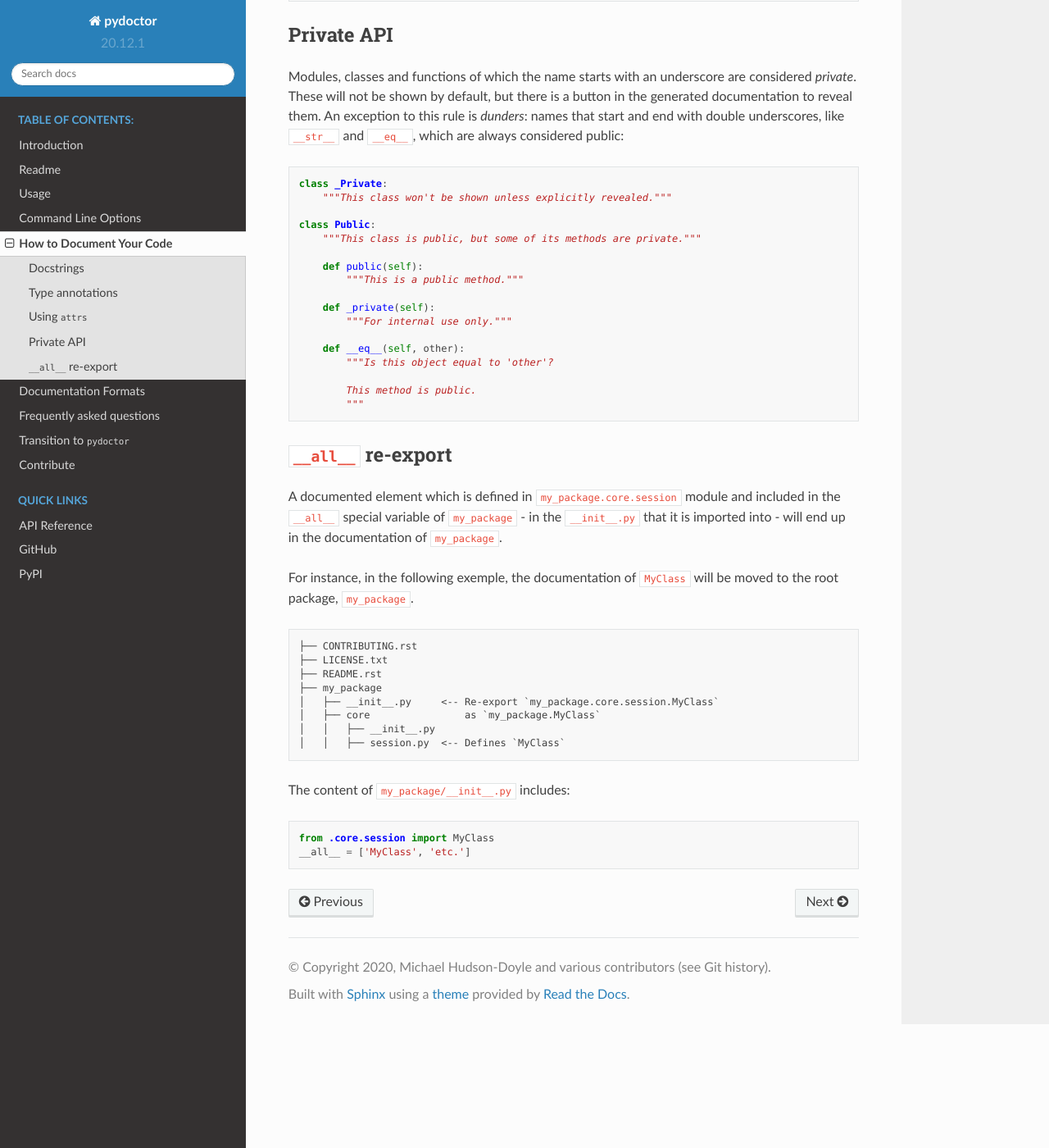
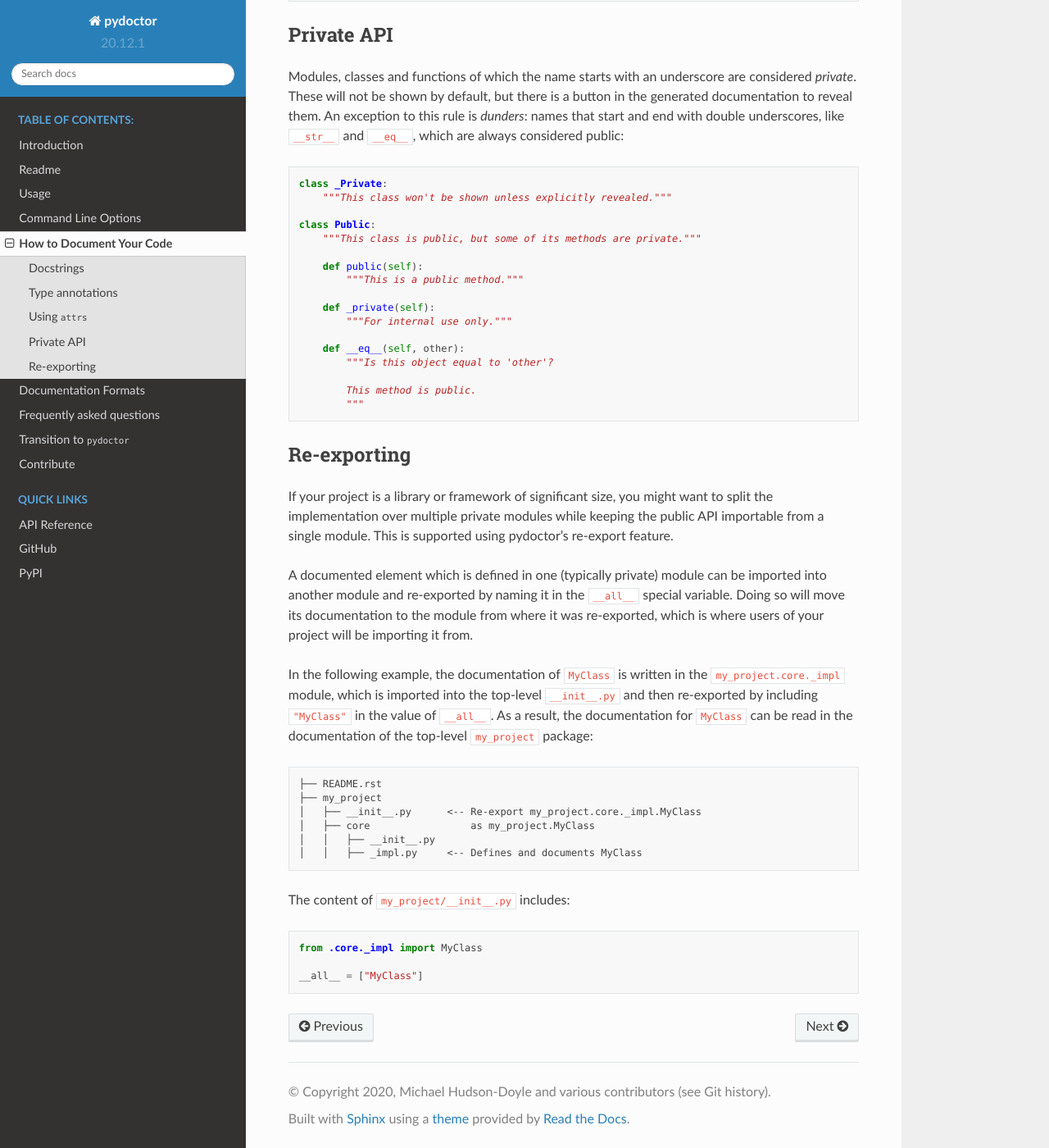
Before and after one commit to twisted/pydoctor, a Sphinx documentation site: the page built from docs/source/codedoc.rst, in a window 1280 px wide and 1400 px high, scrolled down 2535 px. Shown: the whole window at 82% size. Built offline with Sphinx 7.4.7 and the Read the Docs theme 2.0.0, drawn with Linux system fonts in a browser that asks for light colours.

Commit message:
Polish the documentation of the re-export feature

```diff
--- a/docs/source/codedoc.rst
+++ b/docs/source/codedoc.rst
@@ -128,26 +128,24 @@
             This method is public.
             """
 
-``__all__`` re-export
----------------------
+Re-exporting
+------------
 
-A documented element which is defined in ``my_package.core.session`` module and included in the ``__all__`` special variable of ``my_package``
-- in the ``__init__.py`` that it is imported into - will end up in the documentation of ``my_package``.
+If your project is a library or framework of significant size, you might want to split the implementation over multiple private modules while keeping the public API importable from a single module. This is supported using pydoctor's re-export feature.
 
-For instance, in the following exemple, the documentation of ``MyClass`` will be moved to the root package, ``my_package``.
+A documented element which is defined in one (typically private) module can be imported into another module and re-exported by naming it in the ``__all__`` special variable. Doing so will move its documentation to the module from where it was re-exported, which is where users of your project will be importing it from.
 
-::
+In the following example, the documentation of ``MyClass`` is written in the ``my_project.core._impl`` module, which is imported into the top-level ``__init__.py`` and then re-exported by including ``"MyClass"`` in the value of ``__all__``. As a result, the documentation for ``MyClass`` can be read in the documentation of the top-level ``my_project`` package::
 
-  ├── CONTRIBUTING.rst
-  ├── LICENSE.txt
   ├── README.rst
-  ├── my_package
-  │   ├── __init__.py     <-- Re-export `my_package.core.session.MyClass`
-  │   ├── core                as `my_package.MyClass`
+  ├── my_project
+  │   ├── __init__.py      <-- Re-export my_project.core._impl.MyClass
+  │   ├── core                 as my_project.MyClass
   │   │   ├── __init__.py
-  │   │   ├── session.py  <-- Defines `MyClass`
+  │   │   ├── _impl.py     <-- Defines and documents MyClass
 
-The content of ``my_package/__init__.py`` includes::
+The content of ``my_project/__init__.py`` includes::
 
-  from .core.session import MyClass
-  __all__ = ['MyClass', 'etc.']
+    from .core._impl import MyClass
+
+    __all__ = ["MyClass"]
```
